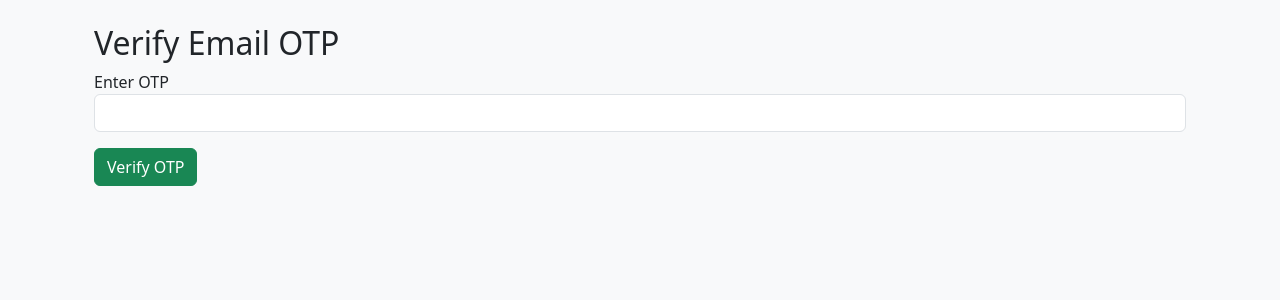
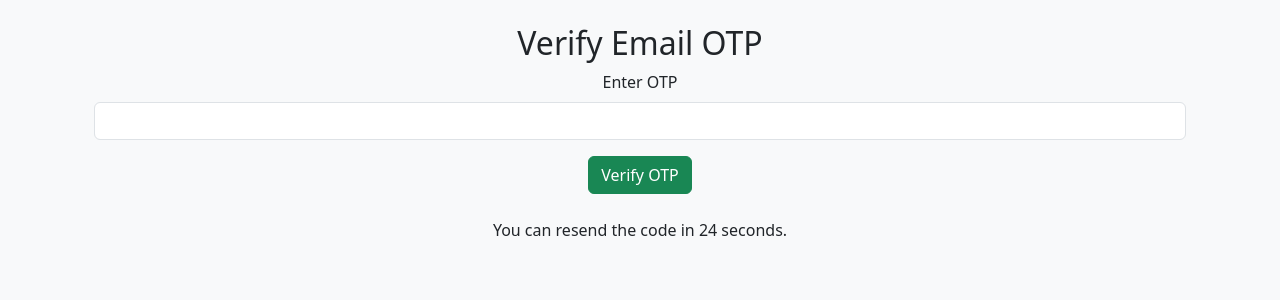
Before and after one commit to alexlines8/dissertation, a Flask app: page /verify-email-otp in a window 1280 px wide. Shown: the part 56-356 px from the top of the page. Run offline with Flask 3, Linux system fonts and the light colour scheme; the visitor is signed in with stand-in values (Sample User, id 1).

Commit message:
Resend emails

```diff
--- a/app.py
+++ b/app.py
@@ -3,7 +3,7 @@ from flask_sqlalchemy import SQLAlchemy
 from flask_bcrypt import Bcrypt
 from flask_login import LoginManager, login_user, login_required, logout_user, current_user
 from models import db, User
-from forms import RegisterForm, LoginForm, EmailOTPForm
+from forms import RegisterForm, LoginForm, EmailOTPForm, VerifyEmailOTPForm
 from twilio.rest import Client
 import os
 import random
@@ -166,25 +166,23 @@ def email_otp():
 @app.route('/verify-email-otp', methods=['GET', 'POST'])
 @login_required
 def verify_email_otp():
-    if request.method == 'POST':
-        otp_input = request.form.get('otp', '').strip()
+    form = VerifyEmailOTPForm()
 
-        if not otp_input.isdigit() or len(otp_input) != 6:
-            flash('Invalid OTP format. Please enter a 6-digit number.', 'danger')
-            return redirect(url_for('verify_email_otp'))
+    if form.validate_on_submit():
+        otp_input = form.otp_input.data
+        expected_otp = session.get('email_otp')
 
-        if otp_input == session.get('email_otp'):
-            current_user.email = session.get('email_address')
+        if otp_input == expected_otp:
             current_user.email_mfa_completed = True
             db.session.commit()
-            session.pop('email_otp', None)
-            session.pop('email_address', None)
-            flash('Email verified successfully!', 'success')
+            flash('Email OTP verified successfully!', 'success')
             return redirect(url_for('home'))
         else:
             flash('Invalid OTP. Please try again.', 'danger')
+            return redirect(url_for('verify_email_otp'))
 
-    return render_template('verify_email_otp.html')
+    return render_template('verify_email_otp.html', form=form)
+
 
 @app.route('/totp-setup')
 @login_required
--- a/forms.py
+++ b/forms.py
@@ -2,6 +2,7 @@ from flask_wtf import FlaskForm
 from wtforms import StringField, PasswordField, SubmitField
 from wtforms.validators import DataRequired, Length, EqualTo, ValidationError, Email
 from models import User
+from wtforms.validators import Regexp
 
 class RegisterForm(FlaskForm):
     username = StringField('Username', validators=[DataRequired(), Length(min=5, max=100)])
@@ -22,3 +23,10 @@ class LoginForm(FlaskForm):
 class EmailOTPForm(FlaskForm):
     email = StringField('Email Address', validators=[DataRequired(), Email()])
     submit = SubmitField('Send OTP')
+
+class VerifyEmailOTPForm(FlaskForm):
+    otp_input = StringField('Enter OTP', validators=[
+        DataRequired(),
+        Regexp(r'^\d{6}$', message='Invalid OTP format. Please enter a 6-digit code.')
+    ])
+    submit = SubmitField('Verify OTP')
--- a/templates/verify_email_otp.html
+++ b/templates/verify_email_otp.html
@@ -1,13 +1,41 @@
 {% extends 'base.html' %}
 {% block content %}
-<div class="container mt-4">
+<div class="container mt-4 text-center">
     <h2>Verify Email OTP</h2>
-    <form method="POST">
+    <form method="POST" class="mb-3">
+        {{ form.hidden_tag() }}
         <div class="mb-3">
-            <label for="otp">Enter OTP</label>
-            <input type="text" name="otp" class="form-control" required>
+            {{ form.otp_input.label(class="form-label") }}
+            {{ form.otp_input(class="form-control text-center") }}
+            {% for error in form.otp_input.errors %}
+                <div class="text-danger">{{ error }}</div>
+            {% endfor %}
         </div>
-        <button type="submit" class="btn btn-success">Verify OTP</button>
+        {{ form.submit(class="btn btn-success") }}
     </form>
+
+    <div class="mt-4">
+        <p id="countdown-text">You can resend the code in <span id="countdown">30</span> seconds.</p>
+        <button class="btn btn-secondary" id="resend-btn" style="display: none;" onclick="location.href='{{ url_for('email_otp') }}'">
+            Resend OTP
+        </button>
+    </div>
+
+    <script>
+    let countdown = 30;
+    const countdownText = document.getElementById('countdown-text');
+    const countdownDisplay = document.getElementById('countdown');
+    const resendBtn = document.getElementById('resend-btn');
+
+    const timer = setInterval(() => {
+        countdown -= 1;
+        countdownDisplay.textContent = countdown;
+        if (countdown <= 0) {
+            clearInterval(timer);
+            countdownText.style.display = 'none';
+            resendBtn.style.display = 'inline-block';
+        }
+    }, 1000);
+    </script>
 </div>
 {% endblock %}
```
